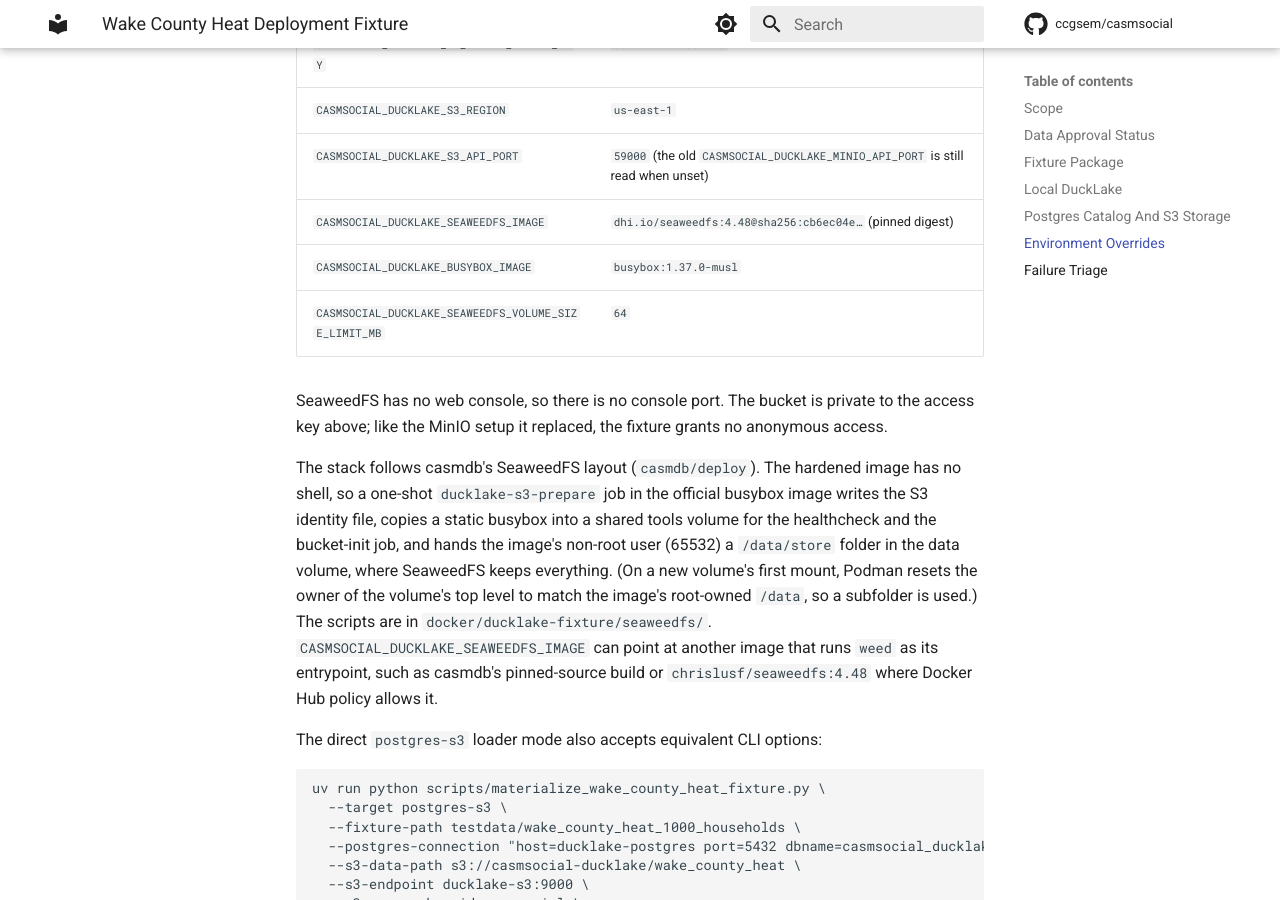
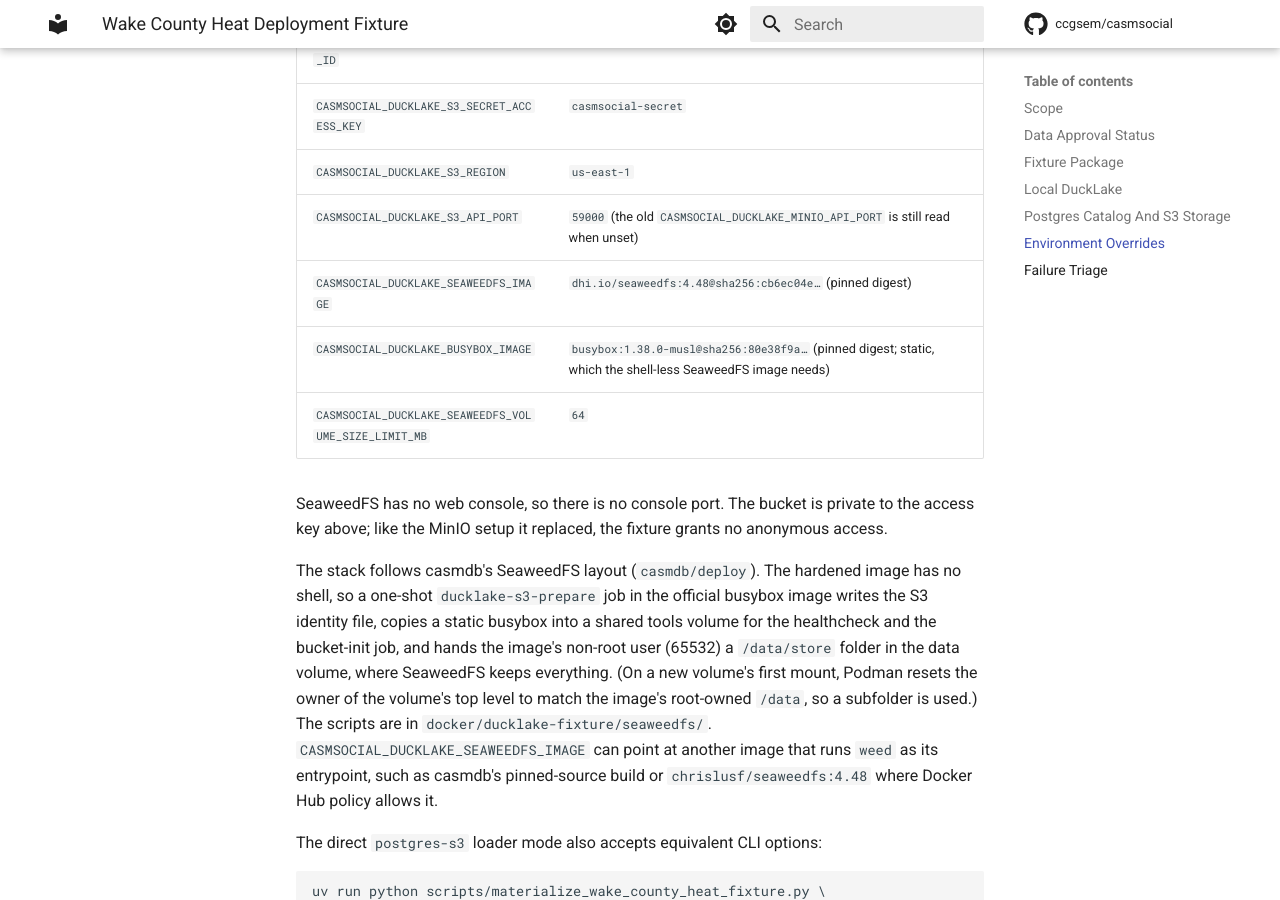
Before and after one commit to ccgsem/casmsocial, an MkDocs documentation site: the page built from docs/wake_county_heat_fixture.md, in a window 1280 px wide and 900 px high, scrolled down 3675 px. Built offline with MkDocs 1.6.1 and Material for MkDocs 9.7.7, drawn with Linux system fonts in a browser that asks for light colours; comment, search, counter and statistics services are not loaded.

Commit message:
build: bump python base to 3.12.16 and DuckLake fixture busybox to 1.38
- Dockerfile: python:3.12.14-slim -> python:3.12.16-slim pinned by digest
  (both builder and runtime stages); the container licence policy, its test
  and the licensing doc record 3.12.16 (LICENSE.txt hash unchanged).
- docker-compose.ducklake-fixture.yaml: busybox:1.37.0-musl (built 2024-09,
  fails the 365-day container-age rule) -> busybox:1.38.0-musl pinned by
  digest. dhi.io/busybox is dynamically linked and the SeaweedFS hardened
  image has no C library, so the static official musl build stays.

Co-Authored-By: Claude Opus 5.5 <noreply@anthropic.com>

```diff
--- a/casmsocial/datasets/colorado_front_range/assets/container_dependency_license_policy.yaml
+++ b/casmsocial/datasets/colorado_front_range/assets/container_dependency_license_policy.yaml
@@ -49,7 +49,7 @@ metadata_overrides:
         sha256: 792c48c5a849a15fdf9e37e8bcf9e6d1dd13b32b46c642a748a0a46a9919d473
   python:
     package_type: generic
-    version: 3.12.14
+    version: 3.12.16
     license: PSF-2.0
     source_url: https://docs.python.org/3.12/license.html
     evidence:
--- a/docker-compose.ducklake-fixture.yaml
+++ b/docker-compose.ducklake-fixture.yaml
@@ -33,7 +33,7 @@ services:
   # Image (`docker login dhi.io` first); it has no shell, so the busybox
   # prepare job writes the S3 identity file and supplies sh/wget in /tools.
   ducklake-s3-prepare:
-    image: ${CASMSOCIAL_DUCKLAKE_BUSYBOX_IMAGE:-busybox:1.37.0-musl}
+    image: ${CASMSOCIAL_DUCKLAKE_BUSYBOX_IMAGE:-busybox:1.38.0-musl@sha256:80e38f9a1b39188b8bdb28879178edb322a4402b081a9aedda1924609decd6f6}
     restart: "no"
     entrypoint: ["/bin/sh", "/prepare.sh"]
     volumes:
--- a/docs/wake_county_heat_fixture.md
+++ b/docs/wake_county_heat_fixture.md
@@ -163,7 +163,7 @@ when needed:
 | `CASMSOCIAL_DUCKLAKE_S3_REGION` | `us-east-1` |
 | `CASMSOCIAL_DUCKLAKE_S3_API_PORT` | `59000` (the old `CASMSOCIAL_DUCKLAKE_MINIO_API_PORT` is still read when unset) |
 | `CASMSOCIAL_DUCKLAKE_SEAWEEDFS_IMAGE` | `dhi.io/seaweedfs:4.48@sha256:cb6ec04e…` (pinned digest) |
-| `CASMSOCIAL_DUCKLAKE_BUSYBOX_IMAGE` | `busybox:1.37.0-musl` |
+| `CASMSOCIAL_DUCKLAKE_BUSYBOX_IMAGE` | `busybox:1.38.0-musl@sha256:80e38f9a…` (pinned digest; static, which the shell-less SeaweedFS image needs) |
 | `CASMSOCIAL_DUCKLAKE_SEAWEEDFS_VOLUME_SIZE_LIMIT_MB` | `64` |
 
 SeaweedFS has no web console, so there is no console port. The bucket is
```
Also changed, not shown: docs/colorado_front_range_data_licensing.md (+1 -1 lines), 2 other files.
